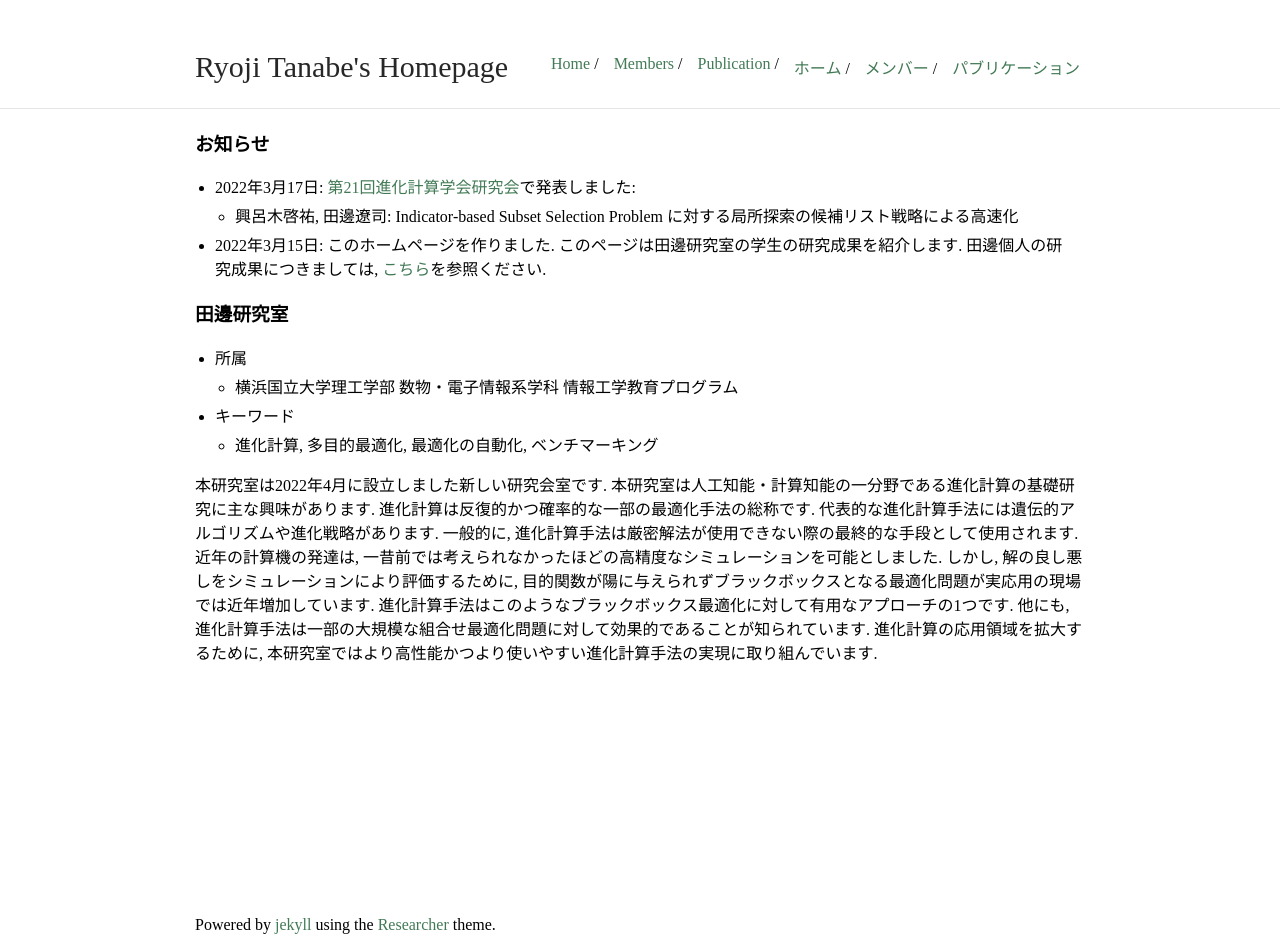
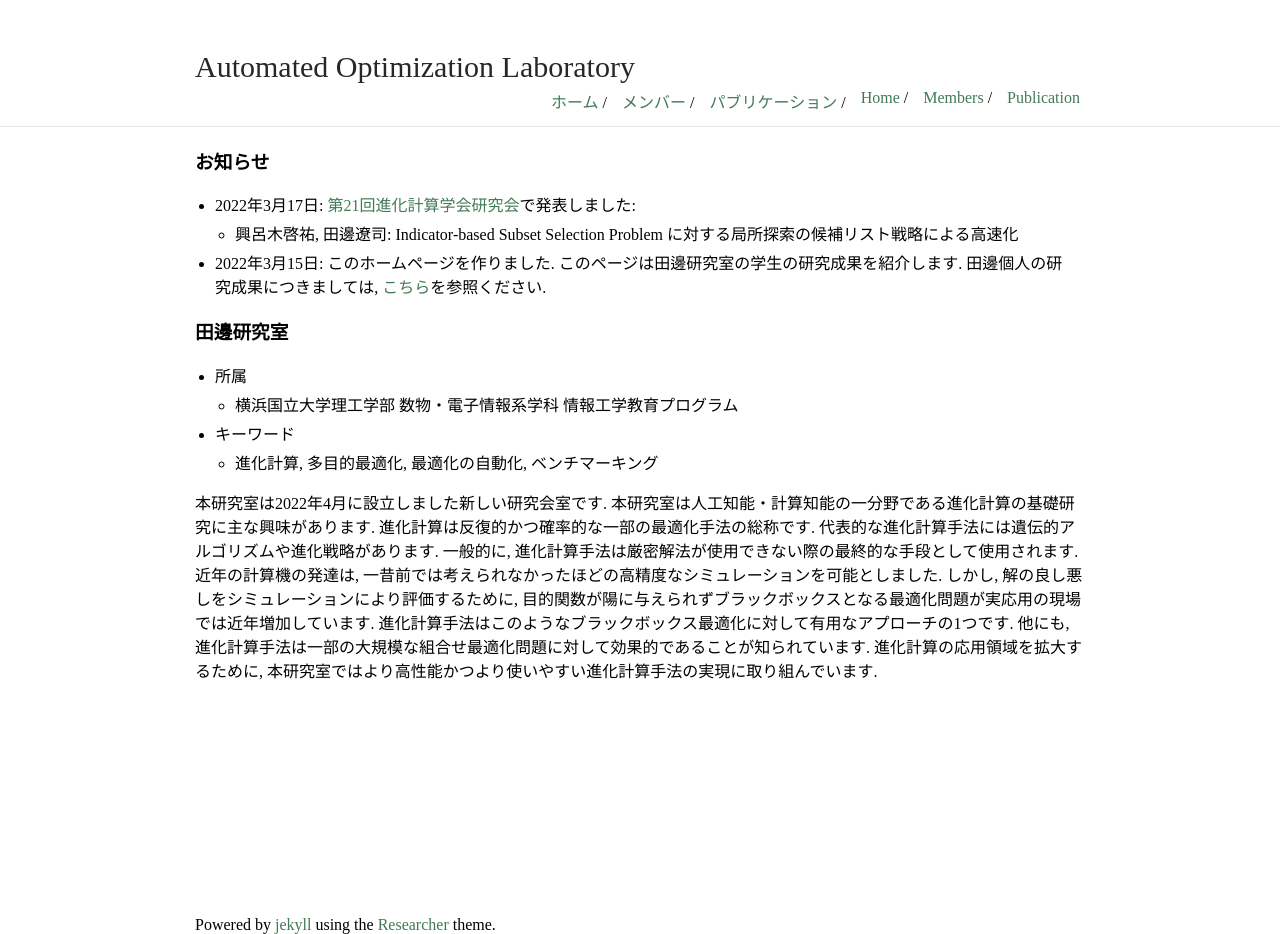
Before and after one commit to aopt-lab/aopt-lab.github.io, a Jekyll site: the page built from index.md, in a window 1280 px wide. Built offline with Jekyll 4.4.1, drawn with Linux system fonts in a browser that asks for light colours.

Commit message:
updated title

```diff
--- a/_config.yml
+++ b/_config.yml
@@ -1,10 +1,10 @@
-title: Ryoji Tanabe's Homepage
-url: "https://ryojitanabe.github.io"
+title: Automated Optimization Laboratory
+url: "https://aopt-lab.github.io"
 # baseurl: "/researcher"
 
 markdown: kramdown
 
-tracking_id: UA-40464842-3
+tracking_id: UA-40464842-4
 
 sass:
     style: compressed
```
Also changed, not shown: _data/nav.yml (+9 -9 lines), contact.md (deleted, +0 -23 lines), 2 other files.
